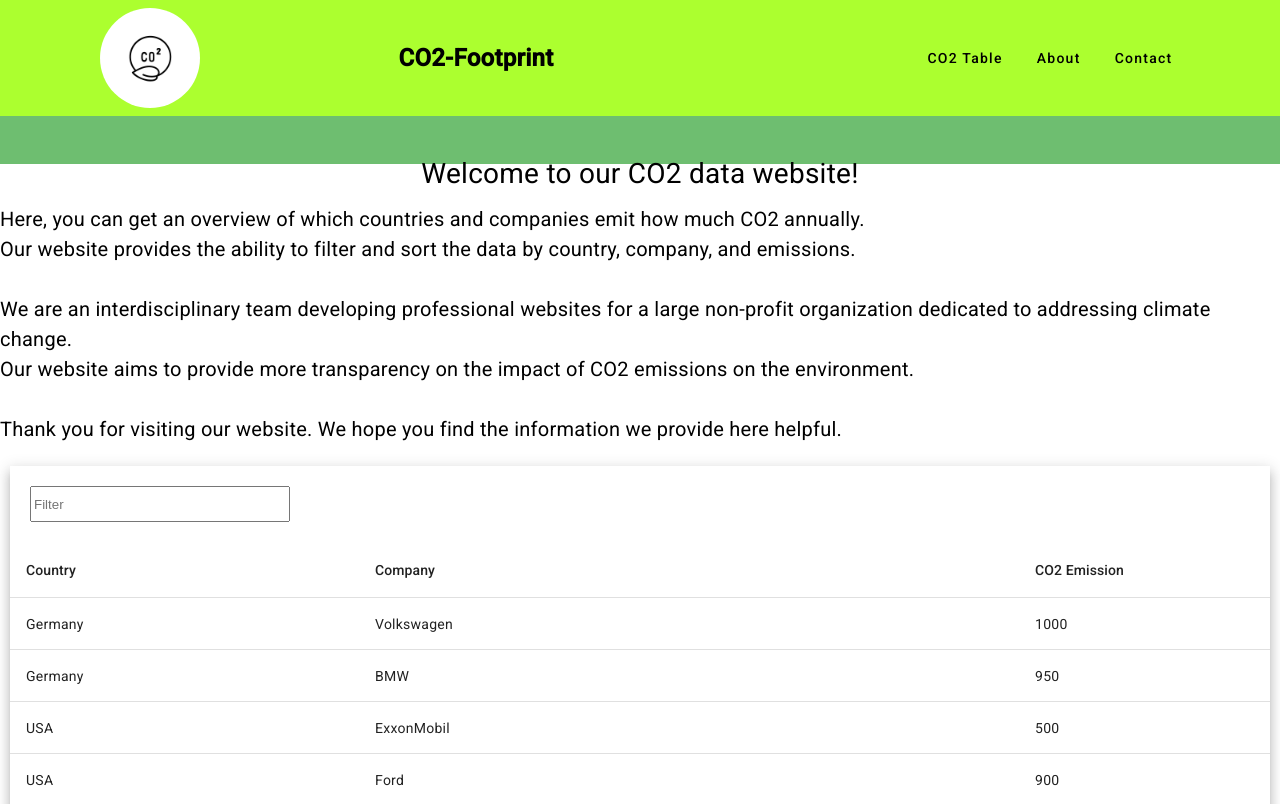
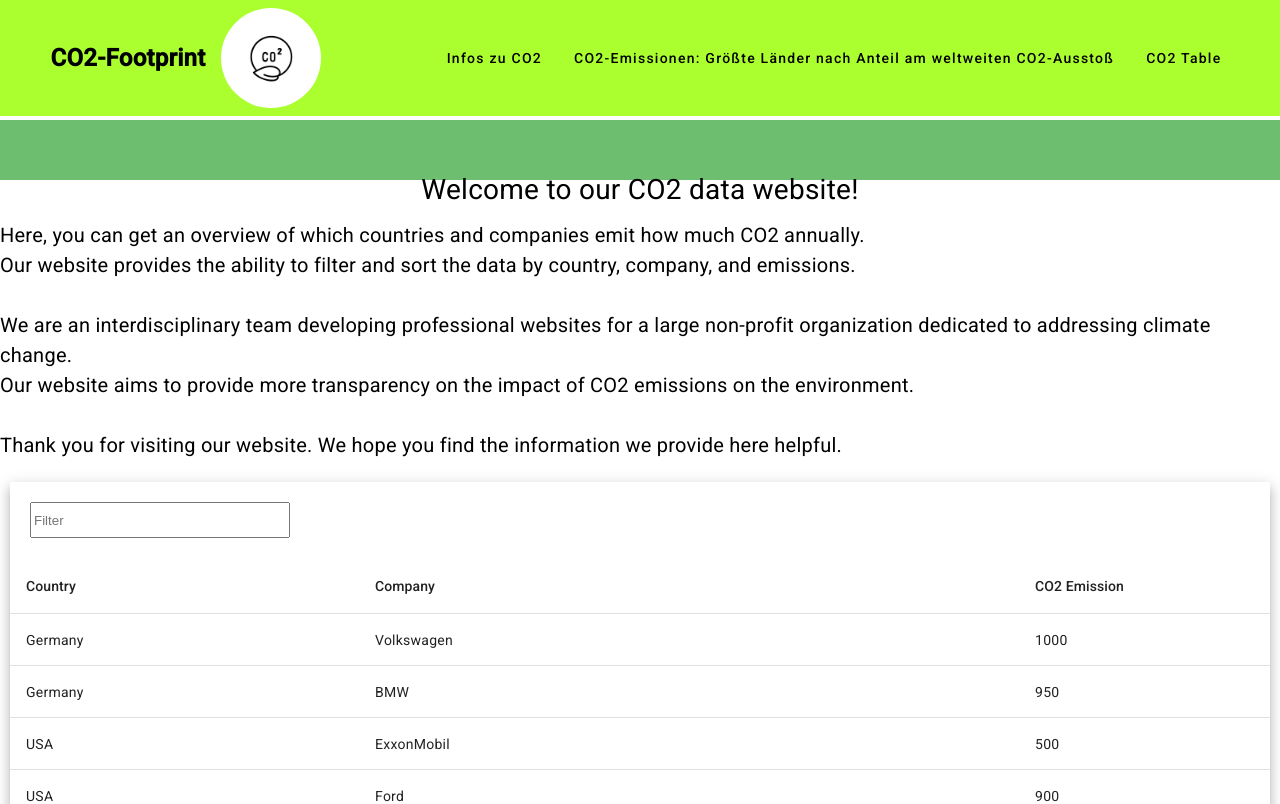
Before and after one commit to normanrahmel/Co2Footprint, an Angular app: page / in a window 1280 px wide. Shown: the top 804 px of the page. Built offline with nearby package versions, Linux system fonts and the light colour scheme.

Commit message:
Die Webseite besitzt ein Menü mit lokalen Links, das je nach Schriftkultur der Besuchenden rechts oder links dargestellt wird.

```diff
--- a/src/app/app.component.html
+++ b/src/app/app.component.html
@@ -1,9 +1,9 @@
 <header>
   <app-header></app-header>
-  <app-menu></app-menu>
 </header>
 
 <main>
+  <app-menu></app-menu>
   <app-co2-table></app-co2-table>
 </main>
 
--- a/src/app/app.component.ts
+++ b/src/app/app.component.ts
@@ -3,8 +3,10 @@ import { Component } from '@angular/core';
 @Component({
   selector: 'app-root',
   templateUrl: './app.component.html',
-  styleUrls: ['./app.component.scss']
+  styleUrls: ['./app.component.scss'],
 })
 export class AppComponent {
   title = 'Co2Footprint';
+
+  direction: string;
 }
--- a/src/app/header/header.component.html
+++ b/src/app/header/header.component.html
@@ -1,14 +1,53 @@
+<!--
 <header>
   <mat-toolbar color="primary" class="fixed-header">
     <mat-toolbar-row class="header">
       <span class="logo"><img src="assets/logo.png" /></span>
       <span class="title">CO2-Footprint</span>
       <span class="spacer"></span>
-      <nav>
+      <nav [dir]="direction">
         <a mat-button routerLink="/co2Table">CO2 Table</a>
-        <a mat-button routerLink="/about">About</a>
-        <a mat-button routerLink="/contact">Contact</a>
+        <a
+          mat-button
+          routerLink="https://de.statista.com/statistik/daten/studie/179260/umfrage/die-zehn-groessten-c02-emittenten-weltweit/"
+          >CO2-Emissionen: Größte Länder nach Anteil am weltweiten
+          CO2-Ausstoß</a
+        >
+        <a
+          mat-button
+          routerLink="https://de.wikipedia.org/wiki/Kohlenstoffdioxid"
+          >Infos zu CO2</a
+        >
       </nav>
     </mat-toolbar-row>
   </mat-toolbar>
 </header>
+-->
+<header>
+  <mat-toolbar color="primary" class="fixed-header">
+    <mat-toolbar-row class="header" [dir]="direction">
+      <div class="nav-container" [style.justifyContent]="alignment">
+        <nav>
+          <a mat-button routerLink="/co2Table">CO2 Table</a>
+          <a
+            mat-button
+            routerLink="https://de.statista.com/statistik/daten/studie/179260/umfrage/die-zehn-groessten-c02-emittenten-weltweit/"
+            >CO2-Emissionen: Größte Länder nach Anteil am weltweiten
+            CO2-Ausstoß</a
+          >
+          <a
+            mat-button
+            routerLink="https://de.wikipedia.org/wiki/Kohlenstoffdioxid"
+            >Infos zu CO2</a
+          >
+        </nav>
+      </div>
+      <div class="logo-title-container" [style.justifyContent]="alignment">
+        <div class="logo">
+          <img src="assets/logo.png" />
+        </div>
+        <div class="title">CO2-Footprint</div>
+      </div>
+    </mat-toolbar-row>
+  </mat-toolbar>
+</header>
--- a/src/app/header/header.component.scss
+++ b/src/app/header/header.component.scss
@@ -36,20 +36,44 @@ nav {
 nav a {
     margin-left: 16px;
 }
-
 img {
     height: 100px;
     margin-right: 16px;
     border-radius: 50%;
 }
+.logo-title-container {
+    display: flex;
+    flex-direction: row;
+}
+.title {
+    display: flex;
+    align-items: center;
+}
 
-@media only screen and (max-width: 581px) {
-    .header {
+@media only screen and (max-width: 1200px) {
+    .logo-title-container {
         flex-direction: column;
     }
     img {
         height: 85px;
-        margin-right: 0;
+    }
+}
+@media only screen and (max-width: 1000px) {
+    .logo-title-container {
+        flex-direction: column;
+    }
+    nav {
+        flex-direction: column;
+    }
+}
+@media only screen and (max-width: 750px) {
+    .header {
+        flex-direction: column;
+    }
+}
+@media only screen and (max-width: 600px) {
+    nav {
+        display: none;
     }
 }
 
--- a/src/app/header/header.component.ts
+++ b/src/app/header/header.component.ts
@@ -3,8 +3,49 @@ import { Component } from '@angular/core';
 @Component({
   selector: 'app-header',
   templateUrl: './header.component.html',
-  styleUrls: ['./header.component.scss']
+  styleUrls: ['./header.component.scss'],
 })
 export class HeaderComponent {
-
+  direction: string;
+  alignment: string;
+  reverseOrder: boolean;
+  /*
+  ngOnInit() {
+    const language = navigator.language.toLowerCase();
+    if (
+      language.startsWith('ab') ||
+      language.startsWith('fa') ||
+      language.startsWith('he')
+    ) {
+      this.direction = 'rtl';
+    } else {
+      this.direction = 'ltr';
+    }
+  }*/
+  /*
+  ngOnInit() {
+    const language = navigator.language.toLowerCase();
+    //if (language.startsWith('ar')) {
+    if (language.startsWith('de')) {
+      this.direction = 'rtl';
+      this.alignment = 'start';
+    } else {
+      this.direction = 'ltr';
+      this.alignment = 'end';
+    }
+  }*/
+  ngOnInit() {
+    const language = navigator.language.toLowerCase();
+    if (language.startsWith('ar')) {
+      //this.direction = 'rtl';
+      //this.alignment = 'start';
+      this.direction = 'ltr';
+      this.alignment = 'start';
+    } else {
+      //this.direction = 'ltr';
+      //this.alignment = 'start';
+      this.direction = 'rtl';
+      this.alignment = 'start';
+    }
+  }
 }
--- a/src/app/menu/menu.component.scss
+++ b/src/app/menu/menu.component.scss
@@ -1,7 +1,7 @@
 .text {
     background-color: #4caf4fce;
     padding: 30px;
-    margin-top: 104px;
+    margin-top: 120px;
 }
 .welcome-text {
     font-size: 28px;
@@ -16,10 +16,20 @@
     font-size: 20px;
     line-height: 1.5;
 }
+@media screen and (max-width: 1200px) {
+    .text {
+        margin-top: 139px;
+    }
+}
+@media screen and (max-width: 750px) {
+    .text {
+        margin-top: 245px;
+    }
+}
 @media screen and (max-width: 600px) {
     .text {
         padding: 10px;
-        margin-top: 177px;
+        margin-top: 140px;
     }
     .welcome-text {
         font-size: 20px;
```
